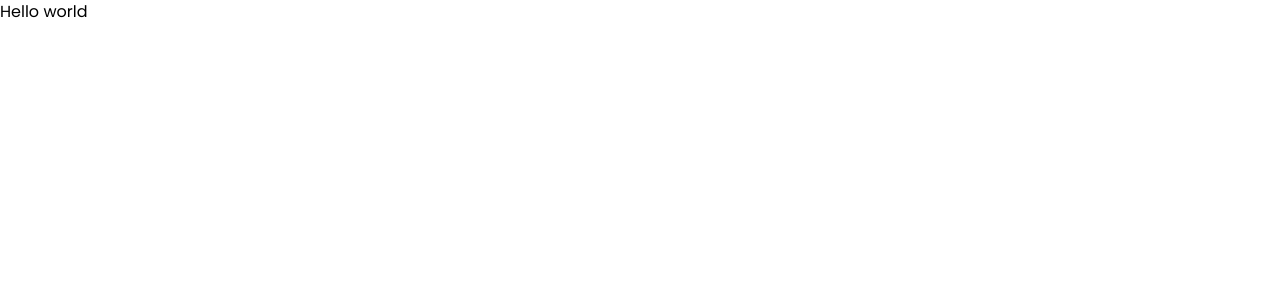
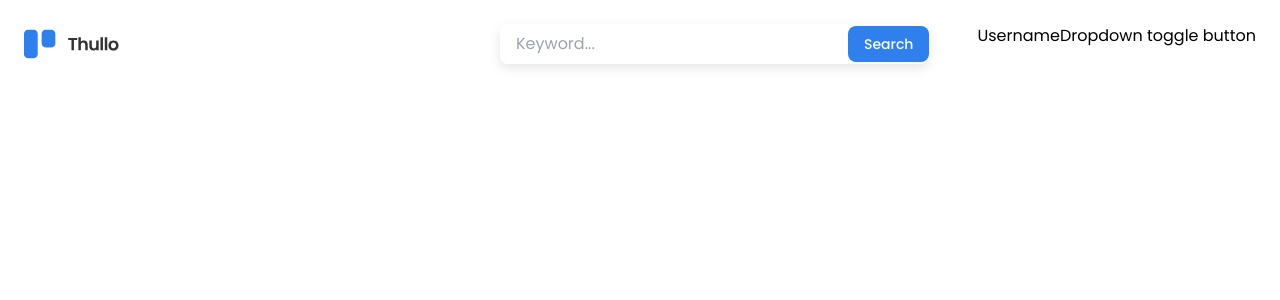
Before and after one commit to DiegoMutre/thullo-frontend, a Next.js app: page / in a window 1280 px wide. Shown: the top 300 px of the page. Built offline with nearby package versions, Linux system fonts and the light colour scheme.

Commit message:
* Import the Navbar into the homepage

```diff
--- a/src/app/page.tsx
+++ b/src/app/page.tsx
@@ -1,3 +1,9 @@
+import { Navbar } from '@/app/components';
+
 export default function Home() {
-  return <div>Hello world</div>;
+  return (
+    <div>
+      <Navbar />
+    </div>
+  );
 }
```
